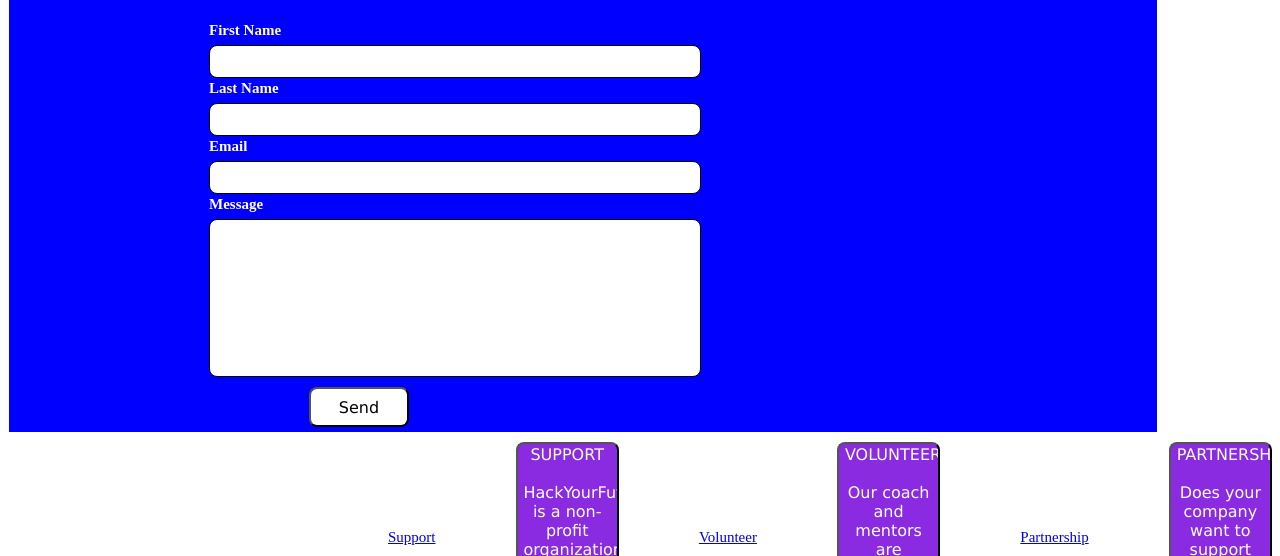
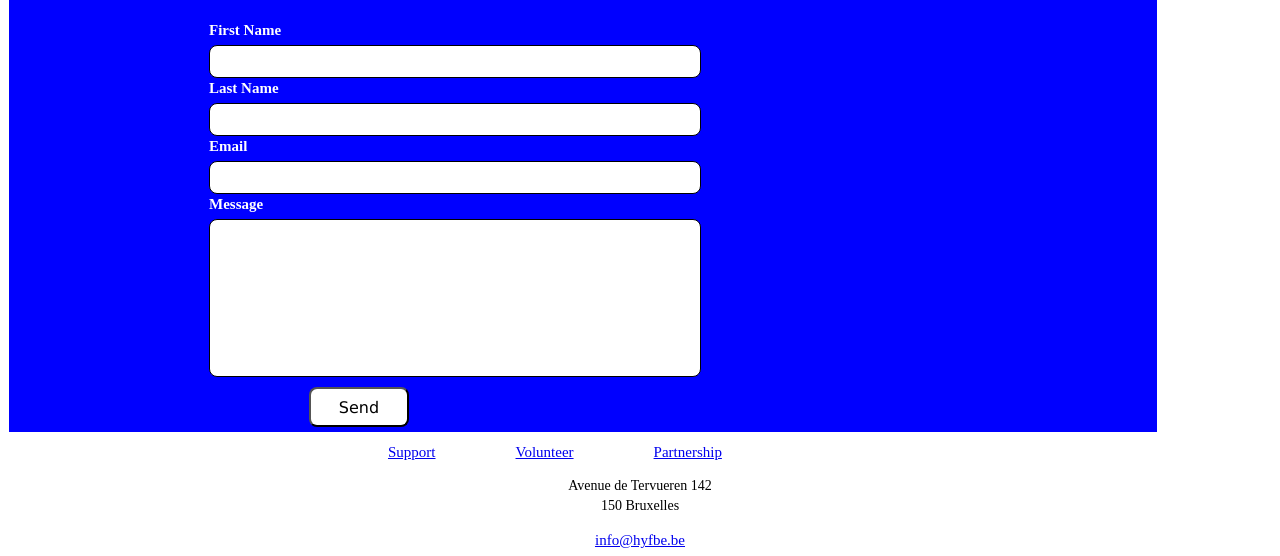
Before and after one commit to HYF-Class23/group4-hyf-rebuild, a website: page index.html in a window 1280 px wide. Shown: the part 542-1098 px from the top of the page. Drawn offline with Linux system fonts and the light colour scheme.

Commit message:
modified index.html temporal

```diff
--- a/index.html
+++ b/index.html
@@ -67,32 +67,32 @@
 
       <div class="links">
         <a href="support.html">Support</a>
-        <button type="button">
+        <!--<button type="button">
           SUPPORT<br /><br />
           HackYourFuture is a non-profit organization<br />
           and our course is entirely free for the<br />
           students.support our work.
-        </button>
+        </button>-->
 
 
         <a href="volunteer.html">Volunteer</a>
-        <button type="button">
+        <!--<button type="button">
           VOLUNTEER<br /><br />
           Our coach and mentors are professional <br />
           web-developers with a passion for <br />
           technology and a wish to share their <br />
           knowledge and skill.
-        </button>
+        </button>-->
 
 
         <a href="partnership.html">Partnership</a>
-        <button type="button">
+        <!--<button type="button">
           PARTNERSHIP<br /><br />
           Does your company want to support <br />
           diversity and inclusion in the tech industry? <br />
           Consider becoming a partner and find out <br />
           more here.
-        </button>
+        </button> -->
       </div>
 
       <p id="adrs">
```
